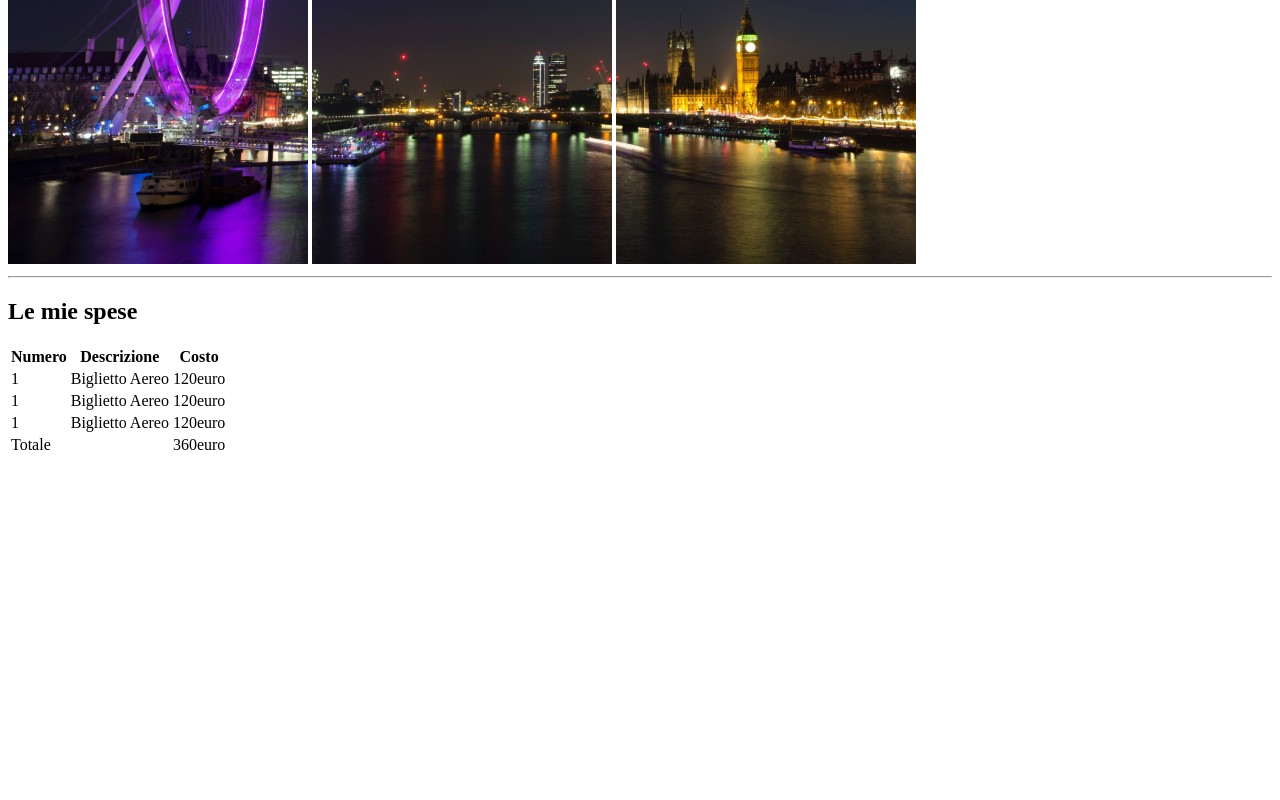
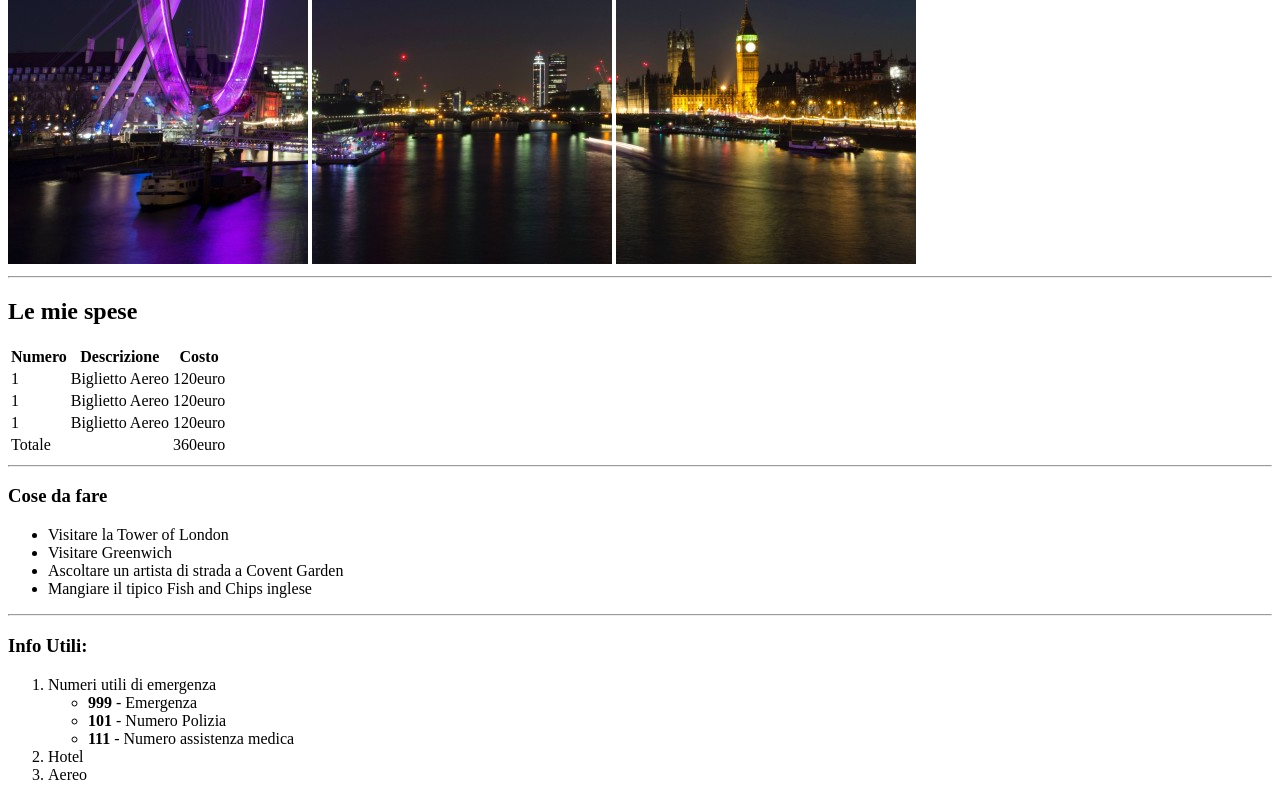
Before and after one commit to leoloca98/html-london-trip, a plain HTML site: page index.html in a window 1280 px wide. Shown: the part 416-1216 px from the top of the page. Before the commit the page ends 881 px from the top, so only its background shows below. Drawn offline with Linux system fonts and the light colour scheme.

Commit message:
Completando_Corpo

```diff
--- a/index.html
+++ b/index.html
@@ -18,9 +18,13 @@
         <img src="./img/pexels-bill-emrich-230794-2.jpg" alt="London Eye last part">
         <hr />
     </header>
+    <!-- Intestazione della pagina -->
+
     <!-- Corpo della pagina -->
     <main>
         <h2>Le mie spese</h2>
+
+        <!-- Tabella -->
         <section class="table">
             <table>
                 <!-- Intestazione tabella -->
@@ -50,16 +54,65 @@
                         <td>Biglietto Aereo</td>
                         <td>120euro</td>
                     </tr>
+                </tbody>
+                <!-- Corpo della tabella -->
+
+                <!-- Totale della tabella -->
+                <tfoot>
                     <tr>
                         <td>Totale</td>
                         <td></td>
                         <td>360euro</td>
                     </tr>
-                </tbody>
-                <!-- Corpo della tabella -->
+                </tfoot>
+                <!-- Totale della tabella -->
+
             </table>
         </section>
+        <hr>
+        <!-- Tabella -->
+
+        <!-- Cose da fare -->
+        <section class="Cose_da_fare">
+            <h3>Cose da fare</h3>
+            <ul>
+                <li>Visitare la Tower of London</li>
+                <li>Visitare Greenwich</li>
+                <li>Ascoltare un artista di strada a Covent Garden</li>
+                <li>Mangiare il tipico Fish and Chips inglese</li>
+            </ul>
+        </section>
+        <hr>
+        <!-- Cose da fare -->
+
+        <!-- Info Utili -->
+        <section class="Utilities">
+            <h3>Info Utili:</h3>
+            <ol>
+                <!-- Numeri telefonici -->
+                <li>Numeri utili di emergenza
+                    <ul>
+                        <li><strong>999</strong> - Emergenza</li>
+                        <li><strong>101</strong> - Numero Polizia</li>
+                        <li><strong>111</strong> - Numero assistenza medica</li>
+                    </ul>
+                </li>
+                <!-- Numeri telefonici -->
+
+                <!-- Hotel -->
+                <li>Hotel</li>
+                <!-- Hotel -->
+
+                <!-- Aerei -->
+                <li>Aereo</li>
+                <!-- Aerei -->
+
+            </ol>
+        </section>
+
     </main>
+    <!-- Corpo della pagina -->
+
     <!-- Foto finali -->
     <footer>
 
```
